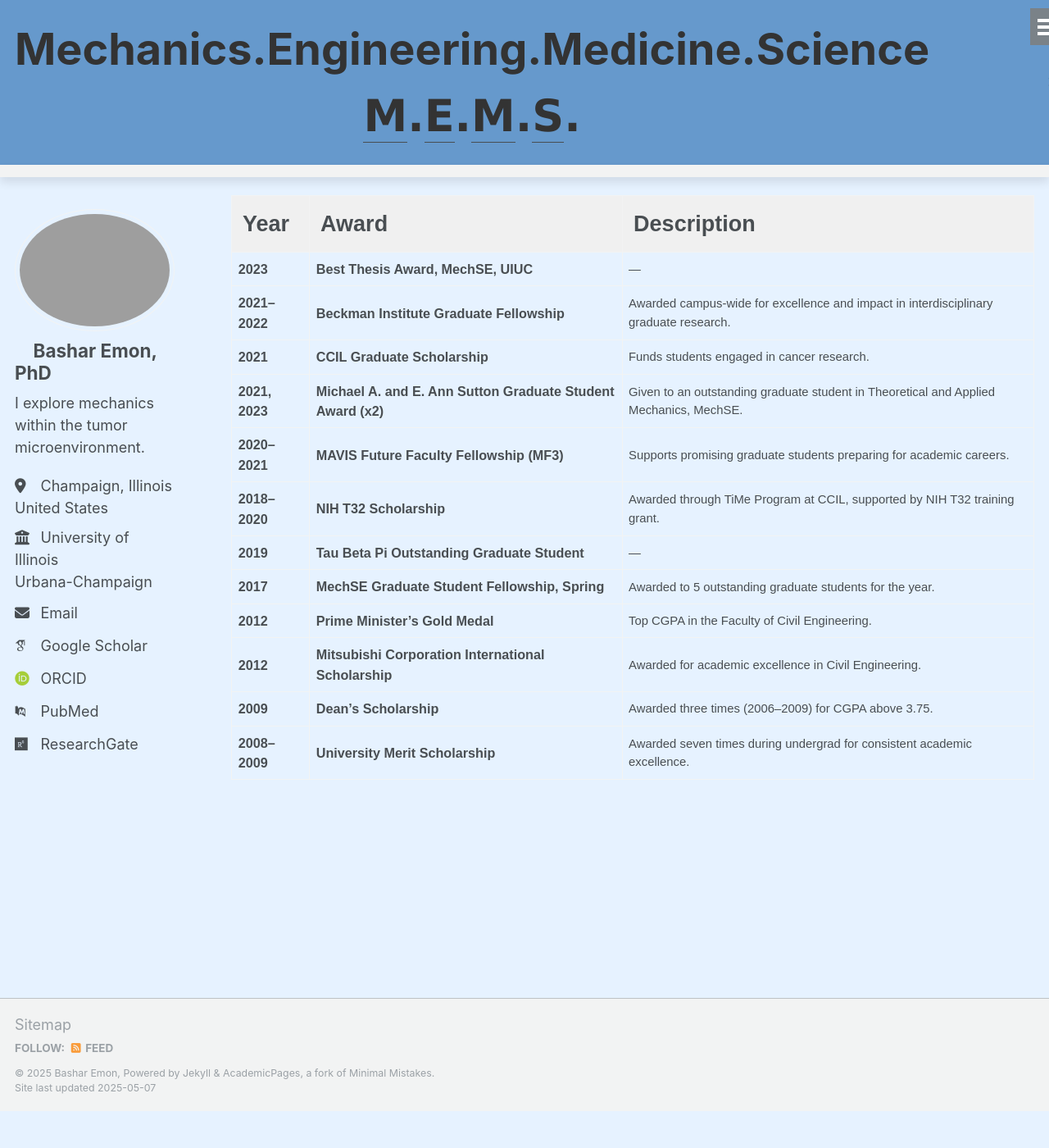
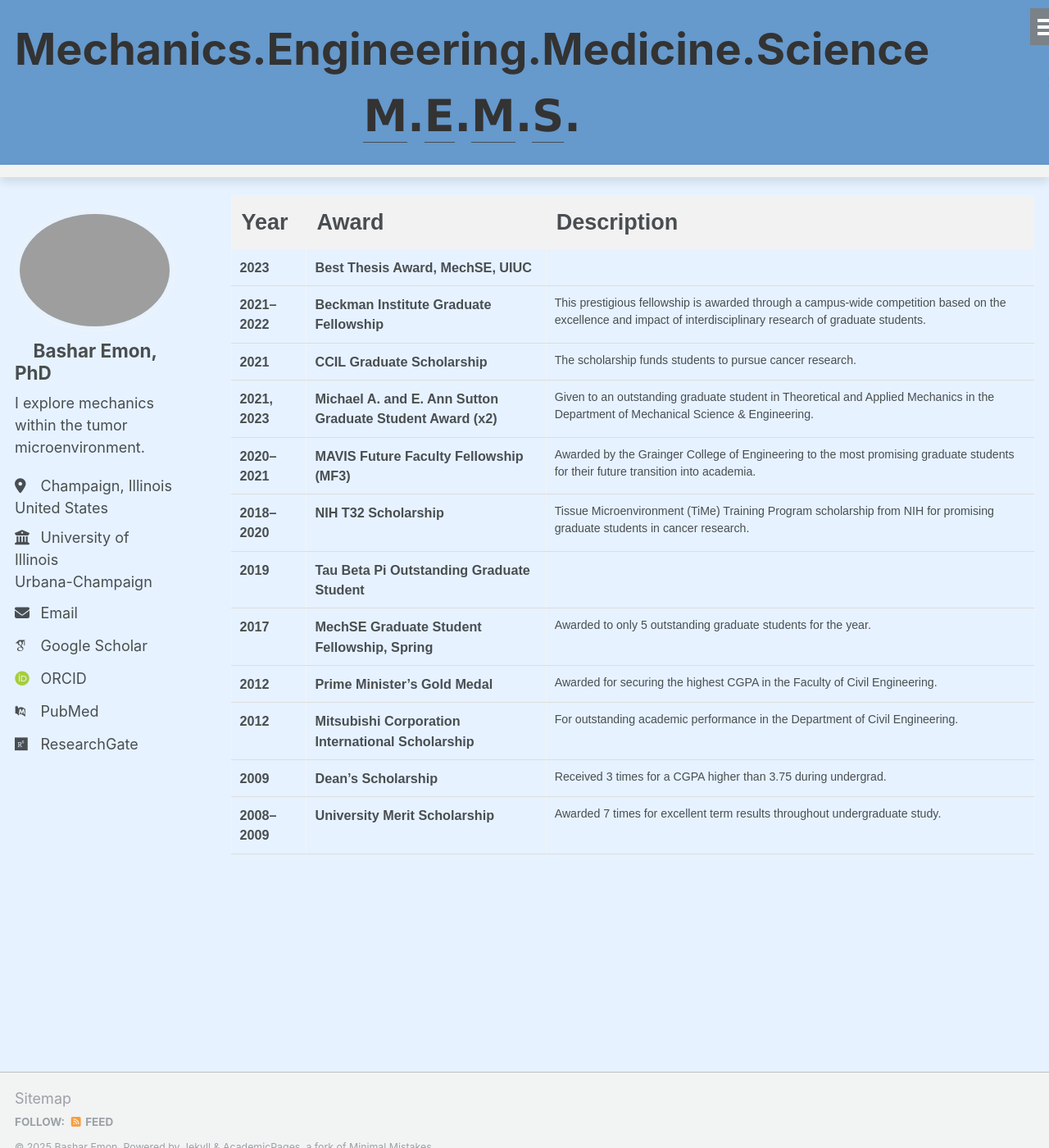
Before and after one commit to BasharEmon/BasharEmon.github.io, a Jekyll site: the page built from _pages/portfolio.html, in a window 1280 px wide and 1400 px high, scrolled down 985 px. Shown: the whole window at 82% size. Built offline with Jekyll 4.4.1, drawn with Linux system fonts in a browser that asks for light colours; some web fonts are replaced; before the commit the page ends 2340 px from its top, so only the background shows below that.

Commit message:
Update portfolio.html

```diff
--- a/_pages/portfolio.html
+++ b/_pages/portfolio.html
@@ -12,74 +12,112 @@ author_profile: true
   {% include archive-single.html %}
 {% endfor %}
 
-<table border="1" cellspacing="0" cellpadding="8" style="width: 100%; border-collapse: collapse; font-family: Arial, sans-serif;">
-  <thead>
-    <tr style="background-color: #f0f0f0;">
-      <th style="font-size: 200%; font-weight: bold; text-align: left;">Year</th>
-      <th style="font-size: 200%; font-weight: bold; text-align: left;">Award</th>
-      <th style="font-size: 200%; font-weight: bold; text-align: left;">Description</th>
-    </tr>
-  </thead>
-  <tbody>
+<!DOCTYPE html>
+<html lang="en">
+<head>
+  <meta charset="UTF-8">
+  <title>Awards Table</title>
+  <style>
+    table {
+      width: 100%;
+      border-collapse: collapse;
+      font-family: Arial, sans-serif;
+    }
+    th {
+      background-color: #f2f2f2;
+      text-align: left;
+      padding: 12px;
+      font-size: 200%;
+      font-weight: bold;
+      vertical-align: top;
+    }
+    td {
+      border-bottom: 1px solid #ddd;
+      padding: 10px;
+      vertical-align: top;
+    }
+    .year {
+      font-size: 120%;
+      font-weight: bold;
+    }
+    .award {
+      font-size: 120%;
+      font-weight: bold;
+    }
+    .description {
+      font-size: 105%;
+    }
+  </style>
+</head>
+<body>
+
+<table>
   <tr>
-      <td style="font-size: 120%; font-weight: bold;">2023</td>
-      <td style="font-size: 120%; font-weight: bold;">Best Thesis Award, MechSE, UIUC</td>
-      <td style="font-size: 110%;">—</td>
+    <th>Year</th>
+    <th>Award</th>
+    <th>Description</th>
   </tr>
   <tr>
-      <td style="font-size: 120%; font-weight: bold;">2021–2022</td>
-      <td style="font-size: 120%; font-weight: bold;">Beckman Institute Graduate Fellowship</td>
-      <td style="font-size: 110%;">Awarded campus-wide for excellence and impact in interdisciplinary graduate research.</td>
+    <td class="year">2023</td>
+    <td class="award">Best Thesis Award, MechSE, UIUC</td>
+    <td class="description"></td>
   </tr>
   <tr>
-      <td style="font-size: 120%; font-weight: bold;">2021</td>
-      <td style="font-size: 120%; font-weight: bold;">CCIL Graduate Scholarship</td>
-      <td style="font-size: 110%;">Funds students engaged in cancer research.</td>
+    <td class="year">2021–2022</td>
+    <td class="award">Beckman Institute Graduate Fellowship</td>
+    <td class="description">This prestigious fellowship is awarded through a campus-wide competition based on the excellence and impact of interdisciplinary research of graduate students.</td>
   </tr>
   <tr>
-      <td style="font-size: 120%; font-weight: bold;">2021, 2023</td>
-      <td style="font-size: 120%; font-weight: bold;">Michael A. and E. Ann Sutton Graduate Student Award (x2)</td>
-      <td style="font-size: 110%;">Given to an outstanding graduate student in Theoretical and Applied Mechanics, MechSE.</td>
+    <td class="year">2021</td>
+    <td class="award">CCIL Graduate Scholarship</td>
+    <td class="description">The scholarship funds students to pursue cancer research.</td>
   </tr>
   <tr>
-      <td style="font-size: 120%; font-weight: bold;">2020–2021</td>
-      <td style="font-size: 120%; font-weight: bold;">MAVIS Future Faculty Fellowship (MF3)</td>
-      <td style="font-size: 110%;">Supports promising graduate students preparing for academic careers.</td>
+    <td class="year">2021, 2023</td>
+    <td class="award">Michael A. and E. Ann Sutton Graduate Student Award (x2)</td>
+    <td class="description">Given to an outstanding graduate student in Theoretical and Applied Mechanics in the Department of Mechanical Science & Engineering.</td>
   </tr>
   <tr>
-      <td style="font-size: 120%; font-weight: bold;">2018–2020</td>
-      <td style="font-size: 120%; font-weight: bold;">NIH T32 Scholarship</td>
-      <td style="font-size: 110%;">Awarded through TiMe Program at CCIL, supported by NIH T32 training grant.</td>
+    <td class="year">2020–2021</td>
+    <td class="award">MAVIS Future Faculty Fellowship (MF3)</td>
+    <td class="description">Awarded by the Grainger College of Engineering to the most promising graduate students for their future transition into academia.</td>
   </tr>
   <tr>
-      <td style="font-size: 120%; font-weight: bold;">2019</td>
-      <td style="font-size: 120%; font-weight: bold;">Tau Beta Pi Outstanding Graduate Student</td>
-      <td style="font-size: 110%;">—</td>
+    <td class="year">2018–2020</td>
+    <td class="award">NIH T32 Scholarship</td>
+    <td class="description">Tissue Microenvironment (TiMe) Training Program scholarship from NIH for promising graduate students in cancer research.</td>
   </tr>
   <tr>
-      <td style="font-size: 120%; font-weight: bold;">2017</td>
-      <td style="font-size: 120%; font-weight: bold;">MechSE Graduate Student Fellowship, Spring</td>
-      <td style="font-size: 110%;">Awarded to 5 outstanding graduate students for the year.</td>
+    <td class="year">2019</td>
+    <td class="award">Tau Beta Pi Outstanding Graduate Student</td>
+    <td class="description"></td>
   </tr>
   <tr>
-      <td style="font-size: 120%; font-weight: bold;">2012</td>
-      <td style="font-size: 120%; font-weight: bold;">Prime Minister’s Gold Medal</td>
-      <td style="font-size: 110%;">Top CGPA in the Faculty of Civil Engineering.</td>
+    <td class="year">2017</td>
+    <td class="award">MechSE Graduate Student Fellowship, Spring</td>
+    <td class="description">Awarded to only 5 outstanding graduate students for the year.</td>
   </tr>
   <tr>
-      <td style="font-size: 120%; font-weight: bold;">2012</td>
-      <td style="font-size: 120%; font-weight: bold;">Mitsubishi Corporation International Scholarship</td>
-      <td style="font-size: 110%;">Awarded for academic excellence in Civil Engineering.</td>
+    <td class="year">2012</td>
+    <td class="award">Prime Minister’s Gold Medal</td>
+    <td class="description">Awarded for securing the highest CGPA in the Faculty of Civil Engineering.</td>
   </tr>
   <tr>
-      <td style="font-size: 120%; font-weight: bold;">2009</td>
-      <td style="font-size: 120%; font-weight: bold;">Dean’s Scholarship</td>
-      <td style="font-size: 110%;">Awarded three times (2006–2009) for CGPA above 3.75.</td>
+    <td class="year">2012</td>
+    <td class="award">Mitsubishi Corporation International Scholarship</td>
+    <td class="description">For outstanding academic performance in the Department of Civil Engineering.</td>
   </tr>
   <tr>
-      <td style="font-size: 120%; font-weight: bold;">2008–2009</td>
-      <td style="font-size: 120%; font-weight: bold;">University Merit Scholarship</td>
-      <td style="font-size: 110%;">Awarded seven times during undergrad for consistent academic excellence.</td>
+    <td class="year">2009</td>
+    <td class="award">Dean’s Scholarship</td>
+    <td class="description">Received 3 times for a CGPA higher than 3.75 during undergrad.</td>
   </tr>
-  </tbody>
+  <tr>
+    <td class="year">2008–2009</td>
+    <td class="award">University Merit Scholarship</td>
+    <td class="description">Awarded 7 times for excellent term results throughout undergraduate study.</td>
+  </tr>
 </table>
+
+</body>
+</html>
```
Lines whose indentation alone changed are shown as unchanged.
